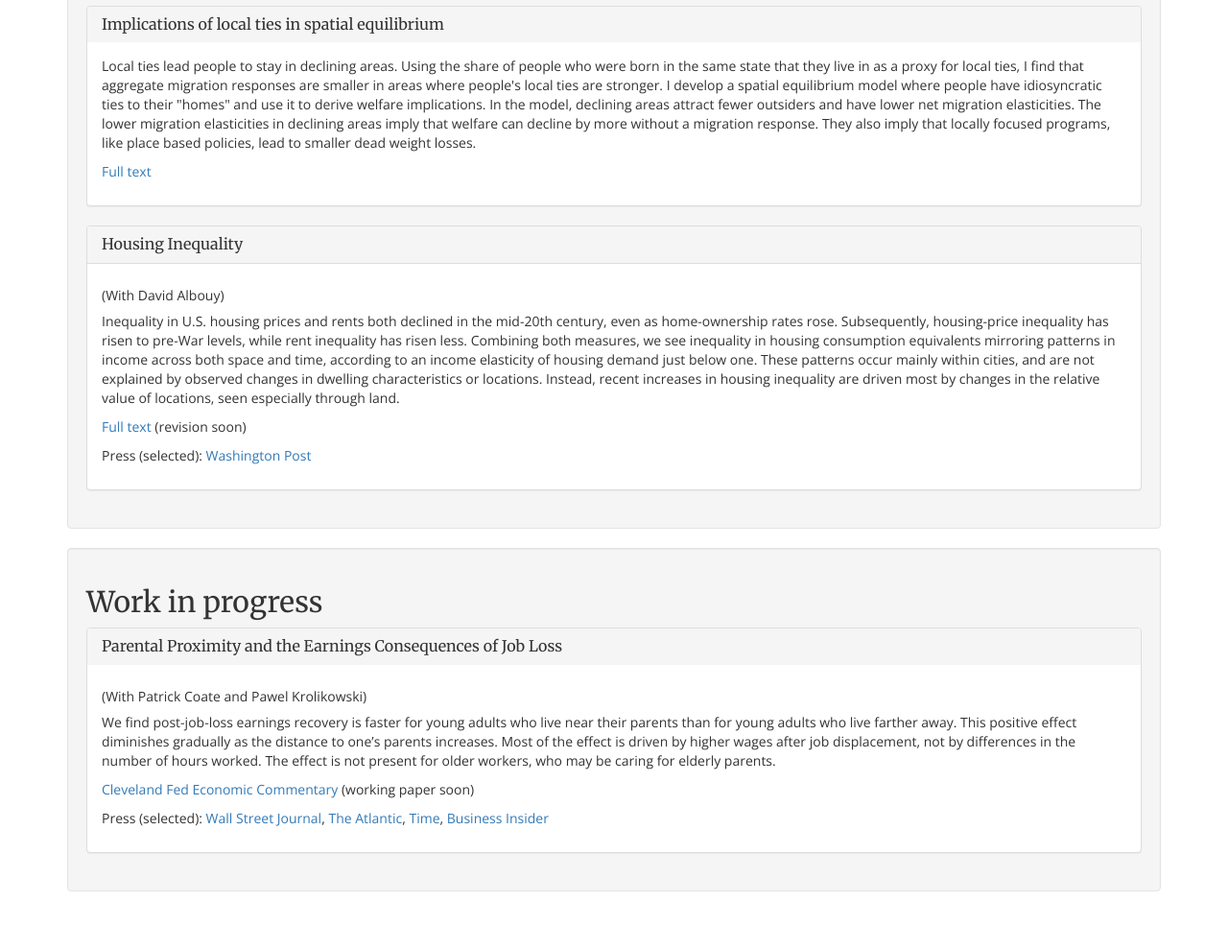
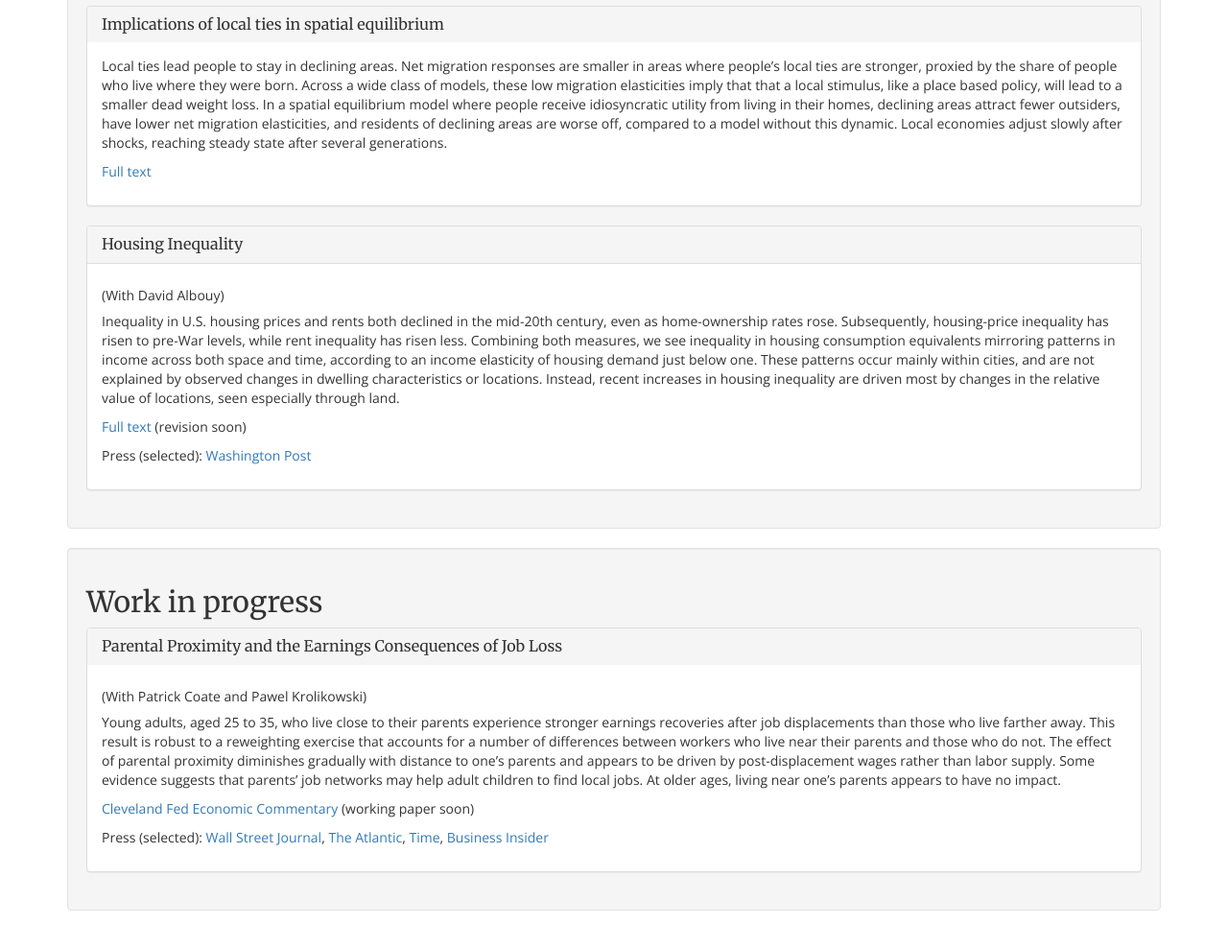
Before and after one commit to MZabek/MZabek.github.io, a plain HTML site: page index.html in a window 1280 px wide. Shown: the part 462-1450 px from the top of the page at 96% size. Drawn offline with nearby package versions, Linux system fonts and the light colour scheme.

Commit message:
Abstracts in third person.

```diff
--- a/index.html
+++ b/index.html
@@ -108,7 +108,7 @@
 								<h3 class="panel-title"><a href="https://drive.google.com/file/d/0B3cI9G3dTMW4Z2U5em56M1J1cGM/view?usp=sharing">Implications of local ties in spatial equilibrium</a></h3>
 						 </div>
 						 <div id="PaperOne" class="panel-body">
-							<p>Local ties lead people to stay in declining areas. Using the share of people who were born in the same state that they live in as a proxy for local ties, I find that aggregate migration responses are smaller in areas where people's local ties are stronger. I develop a spatial equilibrium model where people have idiosyncratic ties to their "homes" and use it to derive welfare implications. In the model, declining areas attract fewer outsiders and have lower net migration elasticities. The lower migration elasticities in declining areas imply that welfare can decline by more without a migration response. They also imply that locally focused programs, like place based policies, lead to smaller dead weight losses. </p>
+							<p>Local ties lead people to stay in declining areas. Net migration responses are smaller in areas where people’s local ties are stronger, proxied by the share of people who live where they were born. Across a wide class of models, these low migration elasticities imply that that a local stimulus, like a place based policy, will lead to a smaller dead weight loss. In a spatial equilibrium model where people receive idiosyncratic utility from living in their homes, declining areas attract fewer outsiders, have lower net migration elasticities, and residents of declining areas are worse off, compared to a model without this dynamic. Local economies adjust slowly after shocks, reaching steady state after several generations. </p>
                             <p><a href="https://drive.google.com/file/d/0B3cI9G3dTMW4Z2U5em56M1J1cGM/view?usp=sharing">Full text</a></p>
 							</div>
 						</div>
@@ -141,7 +141,7 @@
 						 </div>
 						 <div id="ProjectOne" class="panel-body">
 							<h5>(With Patrick Coate and Pawel Krolikowski)</h5>
-							<p>We find post-job-loss earnings recovery is faster for young adults who live near their parents than for young adults who live farther away. This positive effect diminishes gradually as the distance to one’s parents increases. Most of the effect is driven by higher wages after job displacement, not by differences in the number of hours worked. The effect is not present for older workers, who may be caring for elderly parents. </p>
+							<p>Young adults, aged 25 to 35, who live close to their parents experience stronger earnings recoveries after job displacements than those who live farther away. This result is robust to a reweighting exercise that accounts for a number of differences between workers who live near their parents and those who do not. The effect of parental proximity diminishes gradually with distance to one’s parents and appears to be driven by post-displacement wages rather than labor supply. Some evidence suggests that parents’ job networks may help adult children to find local jobs. At older ages, living near one’s parents appears to have no impact. </p>
                             <p><a href="https://www.clevelandfed.org/en/newsroom-and-events/publications/economic-commentary/2017-economic-commentaries/ec-201703-parental-proximity-and-the-earnings-consequences-of-job-loss.aspx">Cleveland Fed Economic Commentary</a> (working paper soon)</p>
                             <p>Press (selected):
                                 <a href="http://blogs.wsj.com/economics/2017/02/14/living-near-your-parents-could-help-limit-the-long-term-damage-of-a-layoff/">Wall Street Journal</a>,
```
